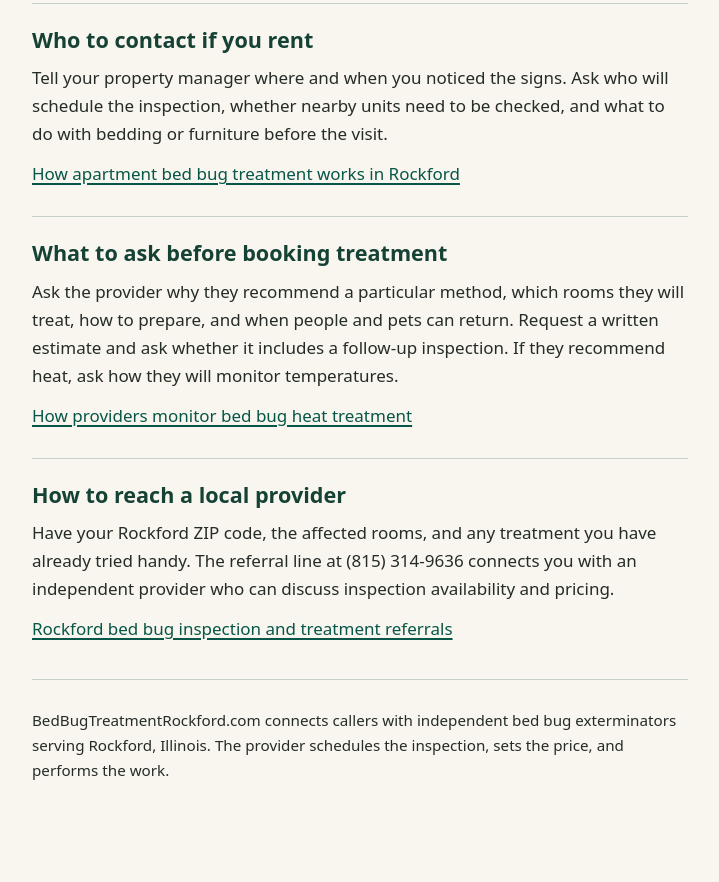
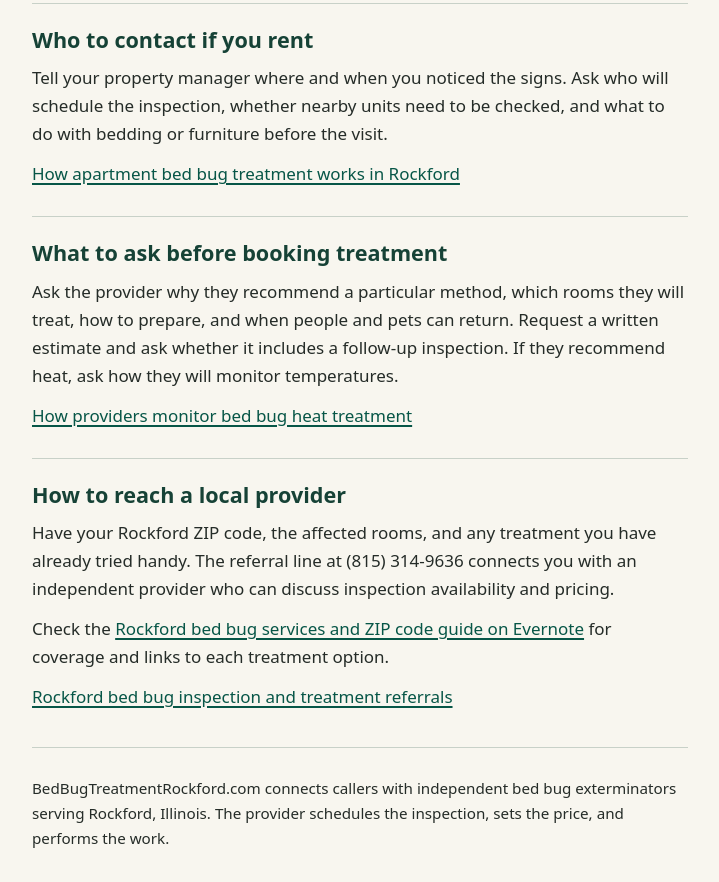
Before and after one commit to localseo01716/localseo01716.github.io, a plain HTML site: page rockford/index.html in a window 1280 px wide. Shown: the part 679-1561 px from the top of the page, without its empty margins (280-999 px from the left). Drawn offline with Linux system fonts and the light colour scheme.

Commit message:
Link the Rockford service guide on Evernote

```diff
--- a/rockford/index.html
+++ b/rockford/index.html
@@ -67,6 +67,7 @@
     <section>
       <h2>How to reach a local provider</h2>
       <p>Have your Rockford ZIP code, the affected rooms, and any treatment you have already tried handy. The referral line at (815) 314-9636 connects you with an independent provider who can discuss inspection availability and pricing.</p>
+      <p>Check the <a href="https://share.evernote.com/note/68d05792-4995-dda8-d5a7-e227ca69288a">Rockford bed bug services and ZIP code guide on Evernote</a> for coverage and links to each treatment option.</p>
       <p><a href="https://bedbugtreatmentrockford.com/contact">Rockford bed bug inspection and treatment referrals</a></p>
     </section>
     <footer><p>BedBugTreatmentRockford.com connects callers with independent bed bug exterminators serving Rockford, Illinois. The provider schedules the inspection, sets the price, and performs the work.</p></footer>
```
